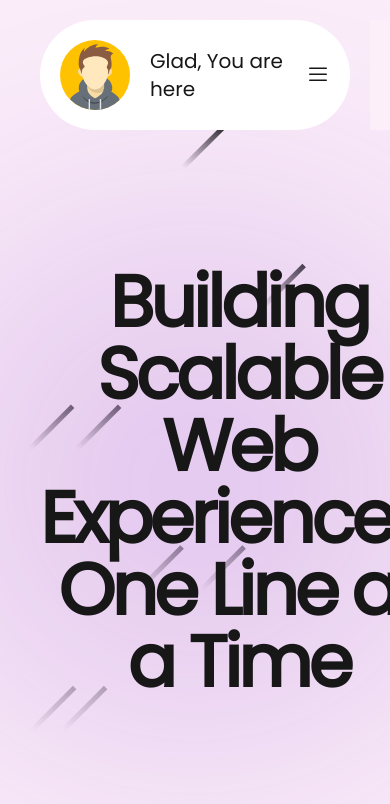
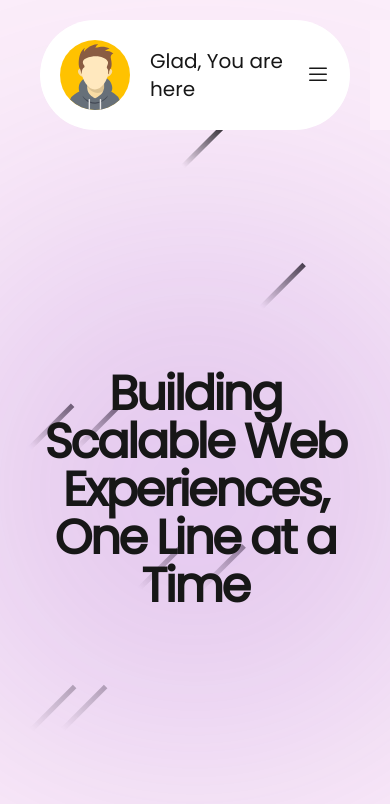
Before and after one commit to AmarjitKaranSharma/next-portfolio, a Next.js app: page / in a window 390 px wide. Shown: the top 804 px of the page. Built offline with nearby package versions, Linux system fonts and the light colour scheme.

Commit message:
responsiveness fixes

```diff
--- a/src/app/(main)/page.tsx
+++ b/src/app/(main)/page.tsx
@@ -5,7 +5,7 @@
 export default function Home() {
   return (
     <section className="min-h-full max-h-max w-full">
-      <section className="relative w-full h-[calc(100vh-var(--gap-navbar-content)-var(--navbar-height)-16px)] grid place-items-center">
+      <section className="relative w-full h-[calc(100vh-var(--gap-navbar-content)-var(--navbar-height))] sm:h-[calc(100vh-var(--gap-navbar-content)-var(--navbar-height)-16px)] grid place-items-center">
         <div className="glowing-container w-96 aspect-square absolute bottom-1/2 right-1/2 translate-1/2"></div>
         <div className="star -z-10"></div>
         <div className="star -z-10"></div>
@@ -18,7 +18,7 @@
         <div className="star -z-10"></div>
         <div className="star -z-10"></div>
 
-        <div className="md:text-8xl text-7xl font-extrabold w-full max-w-[1000px] text-center tracking-tighter ">
+        <div className="md:text-8xl text-7xl max-sm:text-5xl font-extrabold w-full max-w-[1000px] text-center tracking-tighter ">
           Building Scalable Web Experiences, One Line at a Time
         </div>
       </section>
```
